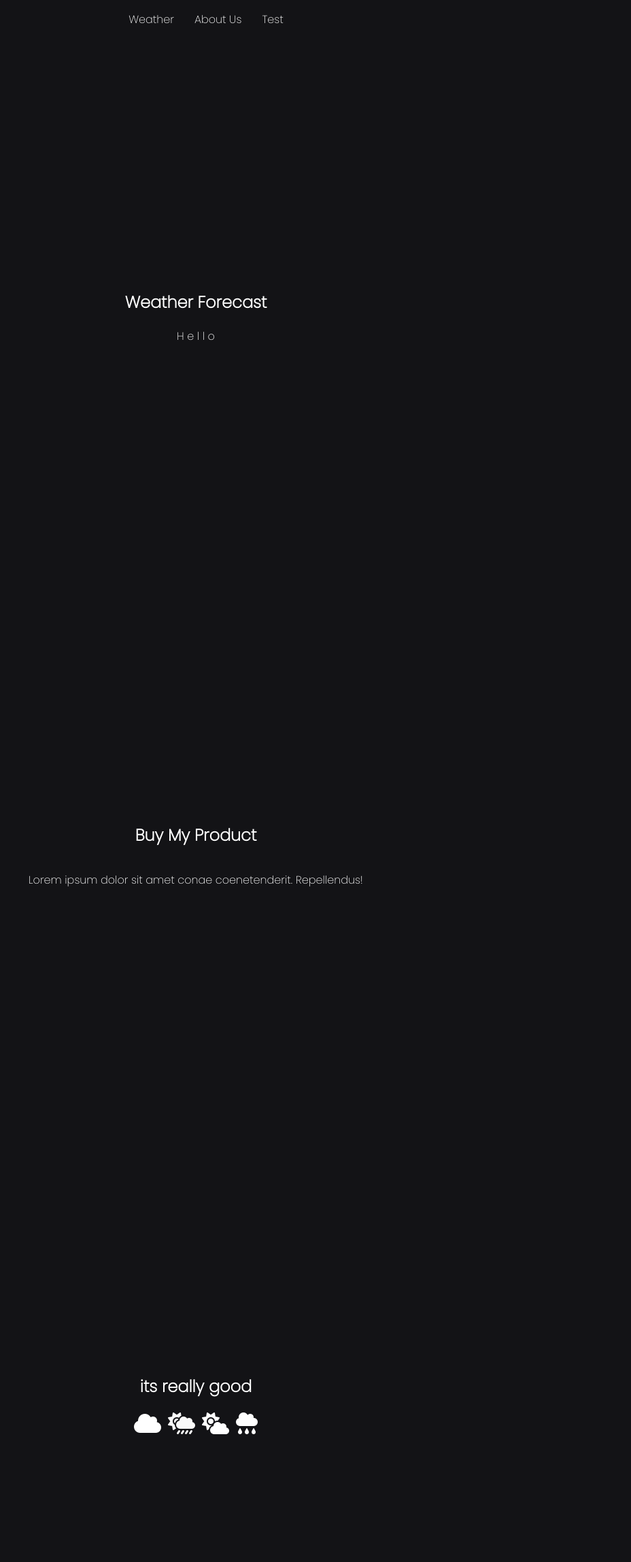
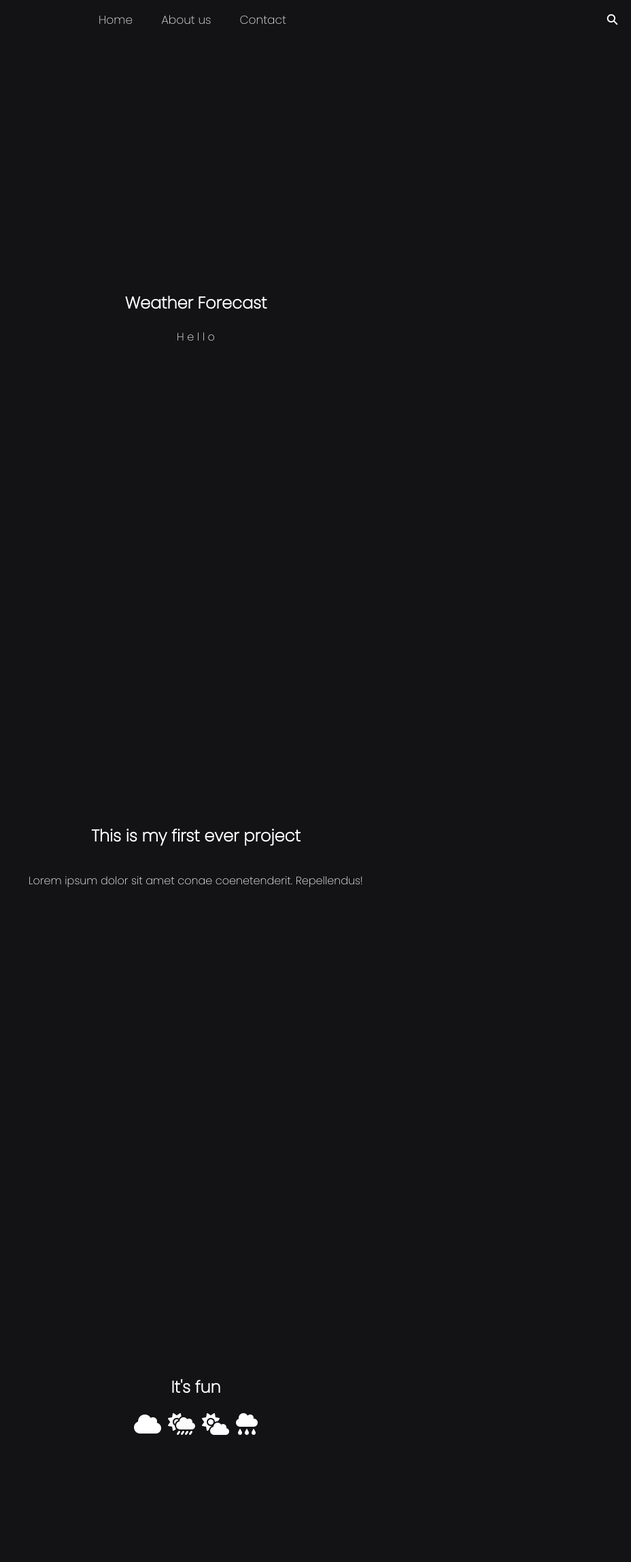
Before and after one commit to JohnNtirintis/Weather-Application, a Flask app: page / in a window 1280 px wide. Shown: the top 2298 px of the page at 68% size, without its empty margins (352-1280 px from the left). Before the commit the page ends 2110 px from the top, so only its background shows below. Run offline with Flask 3, Linux system fonts and the light colour scheme; some libraries are stand-ins or nearby versions.

Commit message:
Synced the nav bar of all the pages.

```diff
--- a/main.py
+++ b/main.py
@@ -41,7 +41,7 @@ def by_ip():
 @app.route('/search')
 def search():
     # Correlates to the name attribute of the html code
-    city = request.args.get('q')
+    city = request.args.get('city')
     if not city:
         print(city)
         return render_template('home.html')
--- a/static/main.css
+++ b/static/main.css
@@ -6,6 +6,135 @@ body {
     font-family: 'Poppins', sans-serif;
     padding: 0;
     margin: 0;
+}
+
+.topnav {
+    position: relative;
+    overflow: hidden;
+  }
+
+  /* Style the links inside the navigation bar */
+.topnav a {
+    float: left;
+    color: #f2f2f2;
+    text-align: center;
+    padding: 14px 16px;
+    text-decoration: none;
+    font-size: 17px;
+}
+  /* Centered Nav */
+.topnav-centered {
+    position: absolute;
+    top: 50%;
+    left: 50%;
+    transform: translate(-50%, -50%);
+    display: flex;
+    align-items: center;
+}
+
+.topnav-centered a {
+    margin-right: 10px;
+}
+
+/* Right-aligned section inside the top navigation */
+.topnav-right {
+    float: right;
+}
+
+.button {
+	display: inline-block;
+	margin: 4px 2px;
+	background-color: #131316;
+	font-size: 14px;
+	padding-left: 32px;
+	padding-right: 32px;
+	height: 50px;
+	line-height: 50px;
+	text-align: center;
+	color: white;
+	text-decoration: none;
+	cursor: pointer;
+	-moz-user-select: none;
+	-khtml-user-select: none;
+	-webkit-user-select: none;
+	-ms-user-select: none;
+	user-select: none;
+}
+
+.search-container {
+	position: relative;
+	display: inline-block;
+	margin: 4px 2px;
+	height: 50px;
+	width: 50px;
+	vertical-align: bottom;
+}
+
+.mglass {
+	display: inline-block;
+	pointer-events: none;
+	/*
+	Vendor prefixes (like -webkit-, -moz-, -o-, and -ms-)
+	are used to add new features
+	in a way that won't break older versions of a browser.
+	*/
+	-webkit-transform: rotate(-45deg);
+	-moz-transform: rotate(-45deg);
+	-o-transform: rotate(-45deg);
+	-ms-transform: rotate(-45deg);
+	/*
+	the transform property is defined without a vendor prefix,
+	which will be compatible with the current and future versions of browsers
+	once they adopt the standard specification.
+	*/
+	transform: rotate(-45deg);
+}
+
+.searchbutton {
+	position: absolute;
+	font-size: 22px;
+	width: 100%;
+	margin: 0;
+	padding: 0;
+}
+
+.search:focus + .searchbutton {
+	transition-duration: 0.4s;
+	-moz-transition-duration: 0.4s;
+	-webkit-transition-duration: 0.4s;
+	-o-transition-duration: 0.4s;
+	background-color: white;
+	color: black;
+}
+
+.search {
+	position: absolute;
+	left: 49px;
+	background-color: white;
+	outline: none;
+	border: none;
+	padding: 0;
+	width: 0;
+	height: 100%;
+	z-index: 10;
+	transition-duration: 0.4s;
+	-moz-transition-duration: 0.4s;
+	-webkit-transition-duration: 0.4s;
+	-o-transition-duration: 0.4s;
+}
+
+.search:focus {
+	width: 363px; /* Bar width+1px */
+	padding: 0 16px 0 0;
+}
+
+.expandright {
+	left: auto;
+	right: 49px; /* Button width-1px */
+}
+
+.expandright:focus {
+	padding: 0 0 0 16px;
 }
 
 section {
--- a/templates/home.html
+++ b/templates/home.html
@@ -13,13 +13,34 @@
 </head>
 <body>
 
-    <nav>
+    <!-- Top navigation -->
+    <div class="topnav menu-hidden">
+        <!-- Centered link -->
+        <div class="topnav-centered">
+        <a href="/" class="active">Home</a>
+        <a href="#home" class="active">About us</a>
+        <a href="#home" class="active">Contact</a>
+        </div>
+
+        <!-- Right-aligned links -->
+        <!-- <div class="topnav-right">
+            <input class="search-bar" type="text" placeholder="&#xF002;" style="font-family:Arial, FontAwesome" />
+        </div> -->
+        <div class="search-container topnav-right">
+            <form action="/search" method="get">
+            <input class="search expandright" id="searchright" type="text" name="city" placeholder="Search">
+            <label class="button searchbutton" for="searchright"><span class="mglass">&#9906;</span></label>
+            </form>
+        </div>
+    </div>
+
+    <!-- <nav>
         <ul class="menu menu-hidden">
             <li class="letter menu-hidden"><a href="#" >Weather</a></li>
             <li class="letter menu-hidden"><a href="#" >About Us</a></li>
             <li class="letter menu-hidden"><a href="#" >Test</a></li>
         </ul>
-    </nav>
+    </nav> -->
 
     <section class="hidden">
         <h1>Weather Forecast</h1>
@@ -33,12 +54,12 @@
     </section>
 
     <section class="hidden">
-        <h2>Buy My Product</h2>
+        <h2>This is my first ever project</h2>
         <p class="text">Lorem ipsum dolor sit amet conae coenetenderit. Repellendus! </p>
     </section>
 
     <section class="hidden">
-        <h2>its really good</h2>
+        <h2>It's fun</h2>
         <div class="logos">
             <div class="logo hidden">
                 <i class="fa-solid fa-cloud fa-2xl" style="color: #ffffff;"></i>
--- a/templates/weather.html
+++ b/templates/weather.html
@@ -16,7 +16,7 @@
     <div class="topnav menu-hidden">
         <!-- Centered link -->
         <div class="topnav-centered">
-        <a href="#home" class="active">Home</a>
+        <a href="/" class="active">Home</a>
         <a href="#home" class="active">About us</a>
         <a href="#home" class="active">Contact</a>
         </div>
@@ -27,7 +27,7 @@
         </div> -->
         <div class="search-container topnav-right">
             <form action="/search" method="get">
-              <input class="search expandright" id="searchright" type="search" name="q" placeholder="Search">
+              <input class="search expandright" id="searchright" type="text" name="city" placeholder="Search">
               <label class="button searchbutton" for="searchright"><span class="mglass">&#9906;</span></label>
             </form>
           </div>
```
